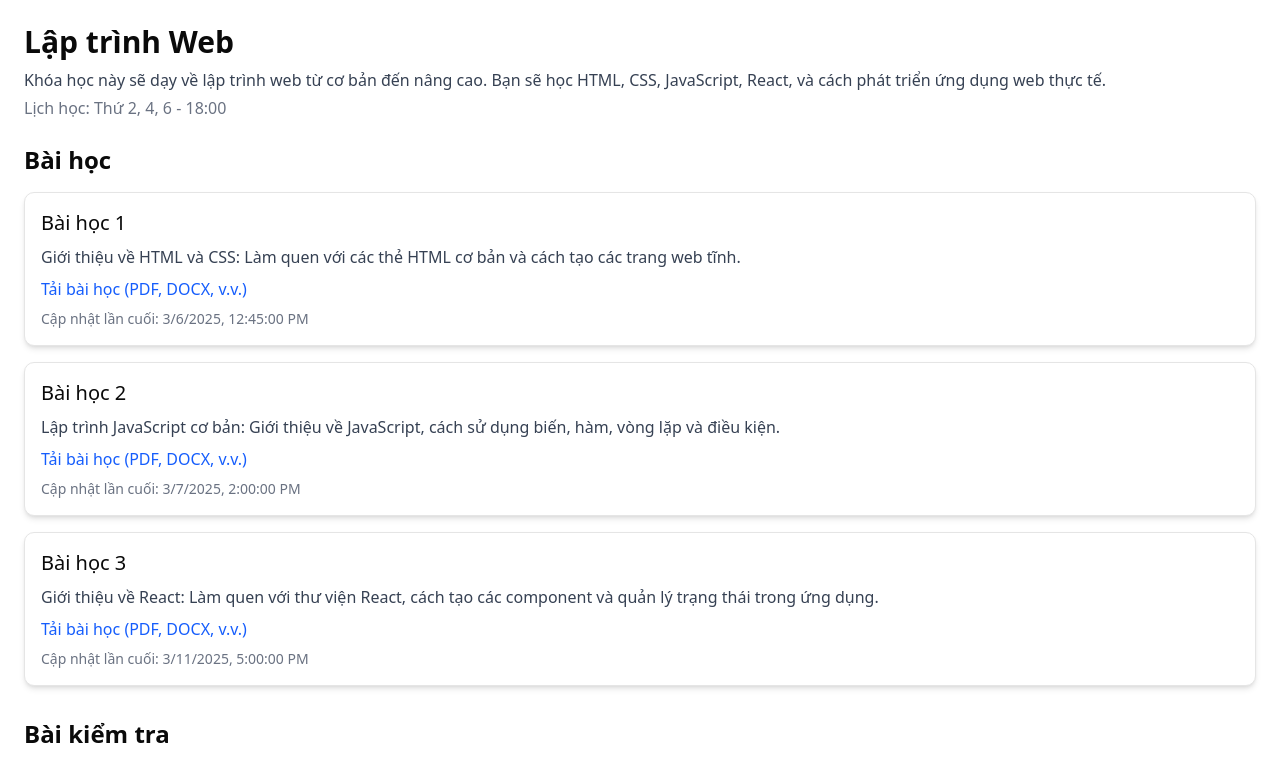
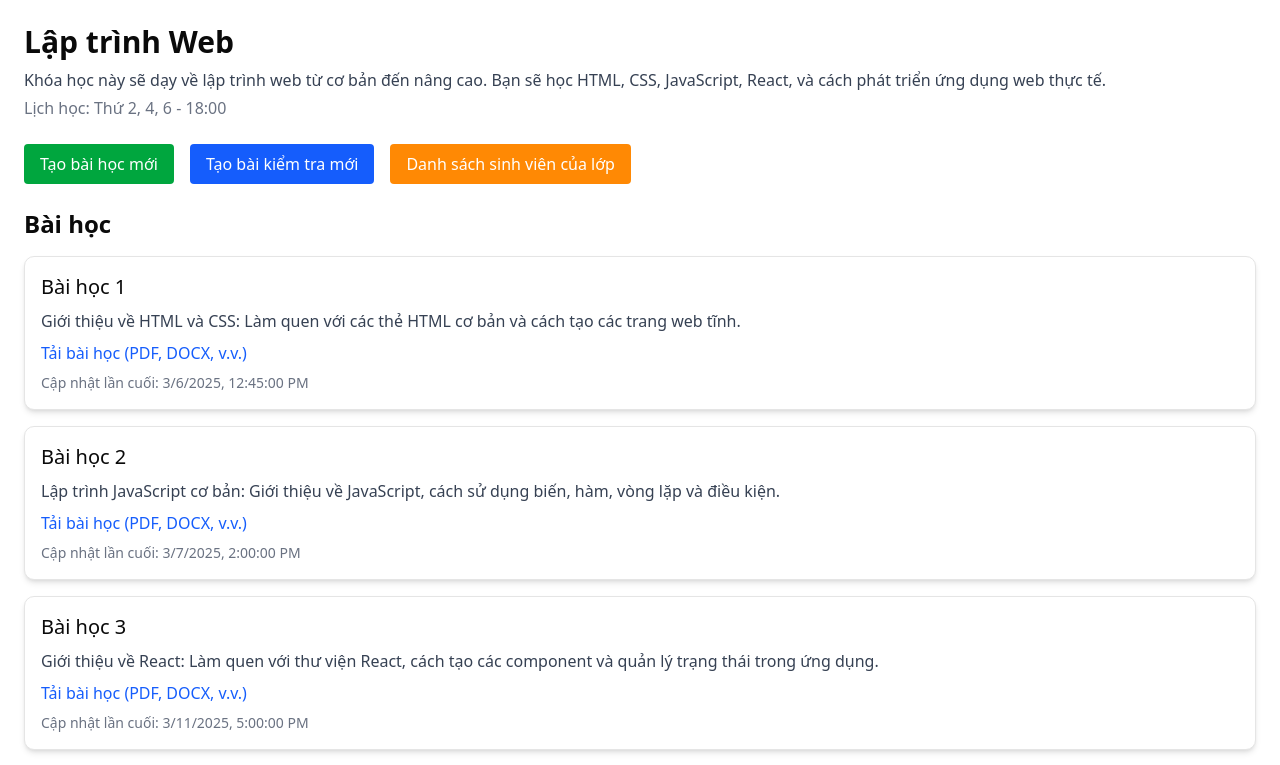
Before and after one commit to dlgkiet/SOA_Final, a React (Vite) app in the folder frontend/: page /teacher/courses/1 in a window 1280 px wide. Shown: the top 765 px of the page. Built offline with nearby package versions, Linux system fonts and the light colour scheme.

Commit message:
basic UI course detail

```diff
--- a/frontend/src/pages/teacher/CourseDetail.tsx
+++ b/frontend/src/pages/teacher/CourseDetail.tsx
@@ -59,6 +59,8 @@ const CourseDetail = () => {
   ];
 
 
+  const students : any = [];
+
   return (
     <div className="container mx-auto p-6">
   {/* Header khóa học */}
@@ -67,6 +69,20 @@ const CourseDetail = () => {
     <p className="text-gray-700 mt-2">{course.description}</p>
     <p className="text-gray-500 mt-1">Lịch học: {course.schedule}</p>
   </div>
+
+  {/* Nút tạo bài học và bài kiểm tra mới */}
+  <div className="flex gap-4 mb-6">
+    <button className="bg-green-600 text-white px-4 py-2 rounded hover:bg-green-700">
+      Tạo bài học mới
+    </button>
+    <button className="bg-blue-600 text-white px-4 py-2 rounded hover:bg-blue-700">
+      Tạo bài kiểm tra mới
+    </button>
+    <button className="bg-orange-400 text-white px-4 py-2 rounded hover:bg-orange-600">
+      Danh sách sinh viên của lớp
+    </button>
+  </div>
+
 
   {/* Bài học */}
   <div className="mb-8">
@@ -113,6 +129,7 @@ const CourseDetail = () => {
     )}
   </div>
 </div>
+
   );
 };
 
```
Lines whose indentation alone changed are shown as unchanged.
